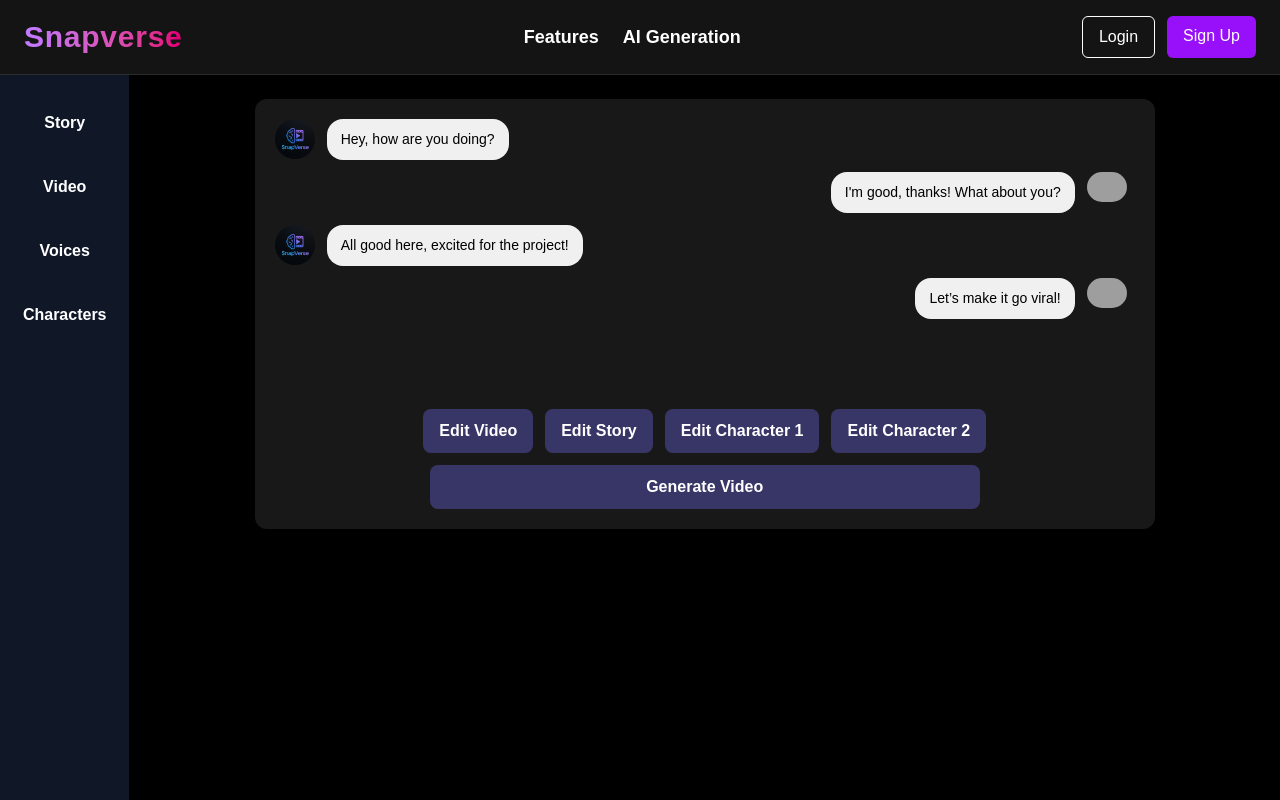
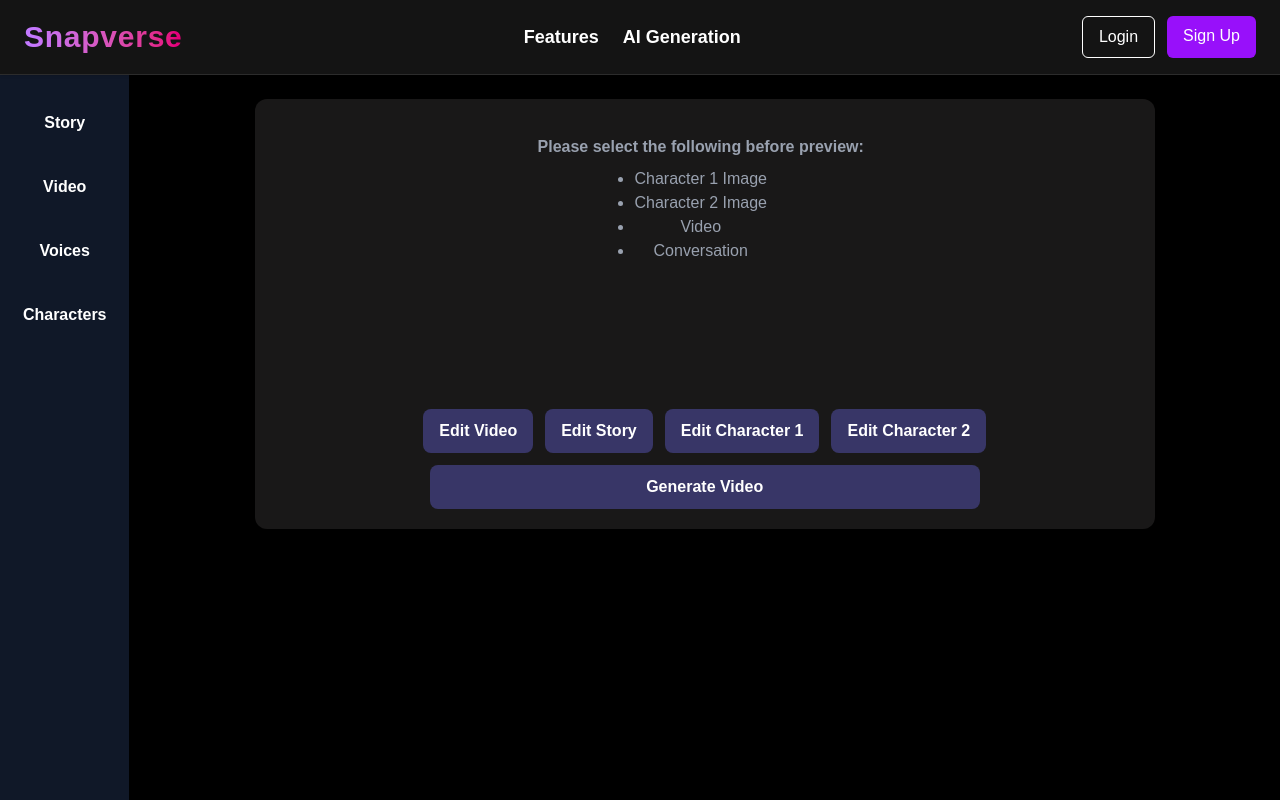
Before and after one commit to Hashir-Ali-Shah/Snapverse, a Next.js app in the folder Frontend/: page /generator in a window 1280 px wide. Built offline with nearby package versions, Linux system fonts and the light colour scheme; grey boxes are pictures that could not be loaded.

Commit message:
Frontend connections complete

```diff
--- a/Frontend/src/app/generator/ToolOverlay.tsx
+++ b/Frontend/src/app/generator/ToolOverlay.tsx
@@ -5,6 +5,7 @@
 import CharactersPanel from "./panels/CharactersPanel/characters";
 import VideoPanel from "./panels/VideoPanel/video";
 import EditingPanel from "./panels/EditingPanel/editing";
+import { useState } from "react";
 
 export default function ToolOverlay({
   activePanel,
@@ -13,16 +14,30 @@
   activePanel: string | null;
   onSelectPanel: (panel: string) => void;
 }) {
+  const [imageA, setImageA] = useState("");
+  const [imageB, setImageB] = useState("");
+  const [video, setVideo] = useState("");
+  const [conversation, setConversation] = useState([]);
+
   return (
     <div className="relative top-0 left-0 w-full h-full bg-black bg-opacity-50 z-10 ">
       <div className={`${activePanel === null ? "" : "hidden"} w-full h-full`}>
-        <EditingPanel onSelectPanel={onSelectPanel} />
+        <EditingPanel
+          onSelectPanel={onSelectPanel}
+          imageA={imageA}
+          imageB={imageB}
+          video={video}
+          conversation={conversation}
+        />
       </div>
 
       <div
         className={`${activePanel === "story" ? "" : "hidden"} w-full h-[87%] `}
       >
-        <StoryPanel onSelectPanel={onSelectPanel} />
+        <StoryPanel
+          onSelectPanel={onSelectPanel}
+          setConversation={setConversation}
+        />
       </div>
 
       <div
@@ -36,13 +51,23 @@
           activePanel === "characters" ? "" : "hidden"
         } w-full h-full `}
       >
-        <CharactersPanel onSelectPanel={onSelectPanel} />
+        <CharactersPanel
+          onSelectPanel={onSelectPanel}
+          char1={imageA}
+          char2={imageB}
+          setChar1={setImageA}
+          setChar2={setImageB}
+        />
       </div>
 
       <div
         className={`${activePanel === "video" ? "" : "hidden"} w-full h-full`}
       >
-        <VideoPanel onSelectPanel={onSelectPanel} />
+        <VideoPanel
+          onSelectPanel={onSelectPanel}
+          video={video}
+          setVideo={setVideo}
+        />
       </div>
     </div>
   );
--- a/Frontend/src/app/generator/panels/CharactersPanel/characters.tsx
+++ b/Frontend/src/app/generator/panels/CharactersPanel/characters.tsx
@@ -4,8 +4,16 @@
 import { useState } from "react";
 export default function CharactersPanel({
   onSelectPanel,
+  char1,
+  char2,
+  setChar1,
+  setChar2,
 }: {
   onSelectPanel: (panel: string) => void;
+  char1: string;
+  char2: string;
+  setChar1: (value: string) => void;
+  setChar2: (value: string) => void;
 }) {
   const [characters, setCharacters] = useState([
     "/logo.png",
@@ -14,18 +22,34 @@
     "/logo.png",
     "/logo.png",
   ]);
-  const charactersHandler = () => {
-    onSelectPanel("characters");
+  const charactersHandler = (value: string) => {
+    if (char1 === "") {
+      setChar1(value);
+    } else if (char2 === "") {
+      setChar2(value);
+      onSelectPanel("characters");
+    } else if (char1 === value) {
+      setChar1("");
+    } else if (char2 === value) {
+      setChar2("");
+    } else {
+      setChar1(value);
+      setChar2("");
+    }
   };
   return (
     <div className={`p-3 text-white h-[480px] flex flex-col overflow-hidden `}>
       <div className={`flex-1 overflow-y-auto ${styles.scrollContainer}`}>
-        <div className={`grid grid-cols-4 gap-4  `}>
+        <div className={`grid grid-cols-4 gap-4`}>
           {characters.map((value, idx) => (
             <div
-              onClick={charactersHandler}
+              onClick={() => charactersHandler(value)}
               key={idx}
-              className={` rounded ${styles.card}`}
+              className={`rounded ${styles.card} ${
+                value === char1 || value === char2
+                  ? "ring-4 ring-yellow-400"
+                  : ""
+              }`}
             >
               <img
                 src={value}
--- a/Frontend/src/app/generator/panels/EditingPanel/editing.tsx
+++ b/Frontend/src/app/generator/panels/EditingPanel/editing.tsx
@@ -6,25 +6,24 @@
 
 export default function EditingPanel({
   onSelectPanel,
+  imageA,
+  imageB,
+  video,
+  conversation,
 }: {
   onSelectPanel: (panel: string) => void;
+  imageA: string;
+  imageB: string;
+  video: string;
+  conversation: { id: number; speaker: string; text: string }[];
 }) {
   const [showVideo, setShowVideo] = useState(false);
-  const [imageA, setImageA] = useState("/logo.png");
-  const [imageB, setImageB] = useState("/login.jpg");
-  const [video, setVideo] = useState("/testing.mp4");
-  const [dummyConversation, setDummyConversation] = useState([
-    { id: 1, speaker: "A", text: "Hey, how are you doing?" },
-    { id: 2, speaker: "B", text: "I'm good, thanks! What about you?" },
-    { id: 3, speaker: "A", text: "All good here, excited for the project!" },
-    { id: 4, speaker: "B", text: "Let’s make it go viral!" },
-  ]);
 
   const isReady =
     imageA.trim() !== "" &&
     imageB.trim() !== "" &&
     video.trim() !== "" &&
-    dummyConversation.length > 0;
+    conversation.length > 0;
 
   if (showVideo) {
     return (
@@ -58,11 +57,11 @@
                 {imageA.trim() === "" && <li>Character 1 Image</li>}
                 {imageB.trim() === "" && <li>Character 2 Image</li>}
                 {video.trim() === "" && <li>Video</li>}
-                {dummyConversation.length === 0 && <li>Conversation</li>}
+                {conversation.length === 0 && <li>Conversation</li>}
               </ul>
             </div>
           ) : (
-            dummyConversation.map((msg) => (
+            conversation.map((msg) => (
               <div
                 key={msg.id}
                 className={`${styles.messageRow} ${
--- a/Frontend/src/app/generator/panels/StoryPanel/story.tsx
+++ b/Frontend/src/app/generator/panels/StoryPanel/story.tsx
@@ -15,8 +15,10 @@
 
 export default function StoryPanel({
   onSelectPanel,
+  setConversation,
 }: {
   onSelectPanel: (panel: string) => void;
+  setConversation: (value: []) => void;
 }) {
   const [messages, setMessages] = useState<ChatMessage[]>([
     { role: "ai", content: "Hello! How can I help you today?" },
--- a/Frontend/src/app/generator/panels/VideoPanel/video.tsx
+++ b/Frontend/src/app/generator/panels/VideoPanel/video.tsx
@@ -5,8 +5,12 @@
 
 export default function VideoPanel({
   onSelectPanel,
+  setVideo,
+  video,
 }: {
   onSelectPanel: (panel: string) => void;
+  setVideo: (value: string) => void;
+  video: string;
 }) {
   const [videoURL, setVideoURL] = useState("");
   const [videos, setVideos] = useState([
@@ -25,8 +29,13 @@
     setVideoURL(e.target.value);
   }
 
-  const videoHandler = () => {
-    onSelectPanel("video");
+  const videoHandler = (videoSrc: string) => {
+    if (video == "") {
+      setVideo(videoSrc);
+      onSelectPanel("video");
+    } else if (video === videoSrc) {
+      setVideo(""); // Deselect if already selected
+    }
   };
   return (
     <div className={`p-3 text-white h-[480px] flex flex-col overflow-hidden `}>
@@ -47,13 +56,15 @@
         <div className="grid grid-cols-4 gap-4">
           {videos.map((videoSrc, idx) => (
             <div
-              onClick={videoHandler}
+              onClick={() => videoHandler(videoSrc)}
               key={idx}
               className={`${styles.card} h-56`} // no padding here
             >
               <video
                 src={videoSrc}
-                className="w-full h-full rounded-none object-cover" // no rounding, full coverage
+                className={`w-full h-full rounded-none object-cover ${
+                  videoSrc == video ? "ring-4 ring-yellow-400" : ""
+                }`}
                 autoPlay
                 loop
                 muted
```
